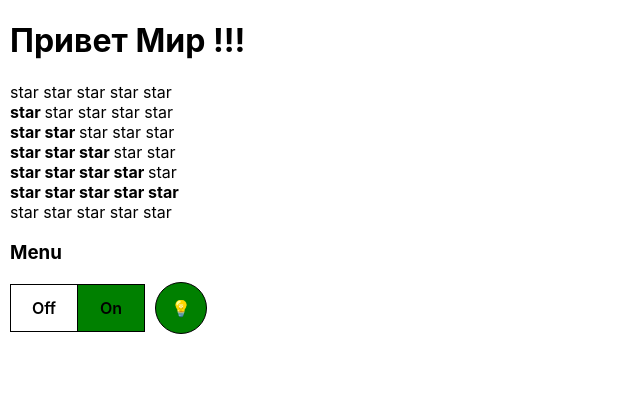
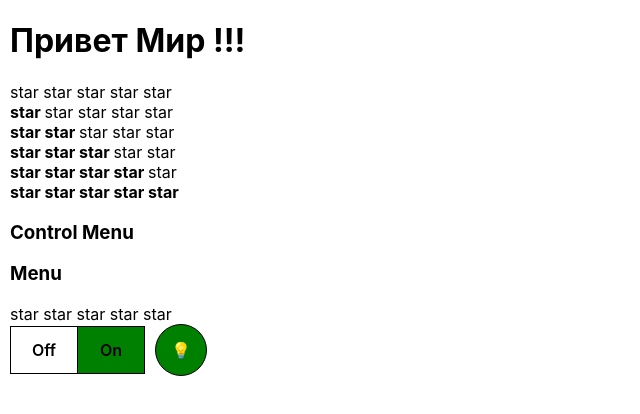
Before and after one commit to DaniyelGit/react-mini-practicum, a React (Create React App) app: page / in a window 1280 px wide. Shown: the top 414 px of the page, without its empty margins (0-640 px from the left). Built offline with nearby package versions, Linux system fonts and the light colour scheme.

Commit message:
refactor component Accordion.tsx

```diff
--- a/src/App.tsx
+++ b/src/App.tsx
@@ -11,8 +11,7 @@ import {UnControlledRating} from "./components/Rating/UnControlledRating";
 function App() {
 
    const [onOffValue, setOnOffValue] = useState<boolean>(true);
-
-
+   const [collapsed, setCollapsed] = useState<boolean>(true);
 
    return (
       <div className={'container'}>
@@ -25,12 +24,19 @@ function App() {
          <Rating value={4}/>
          <Rating value={5}/>
 
+
+         <Accordion title={'Control Menu'}
+                    collapsed={collapsed}
+                    setCollapsed={() => setCollapsed(!collapsed)}
+         />
+         <UnControlledAccordion title={'Menu'}/>
+
          <UnControlledRating/>
 
          {/*<Accordion title={'Меню'} collapsed={true}/>*/}
          {/*<Accordion title={'Товары'} collapsed={false}/>*/}
 
-         <UnControlledAccordion title={'Menu'}/>
+
 
          <OnOff
             onOffValue={onOffValue}
--- a/src/components/Accordion/Accordion.tsx
+++ b/src/components/Accordion/Accordion.tsx
@@ -3,13 +3,14 @@ import React, {useState} from "react";
 type PropsAccordion = {
    title: string
    collapsed: boolean
+   setCollapsed: () => void
 }
 
 export function Accordion(props: PropsAccordion) {
 
    return (
       <div>
-         <AccordionTitle title={props.title}/>
+         <AccordionTitle title={props.title} setCollapsed={props.setCollapsed}/>
          {
             !props.collapsed && <AccordionBody/>
          }
@@ -21,11 +22,12 @@ export function Accordion(props: PropsAccordion) {
 
 type PropsAccordionTitle = {
    title: string
+   setCollapsed: () => void
 }
 
 function AccordionTitle(props: PropsAccordionTitle) {
    return (
-      <h3>{props.title}</h3>
+      <h3 onClick={props.setCollapsed}>{props.title}</h3>
    );
 }
 
```
